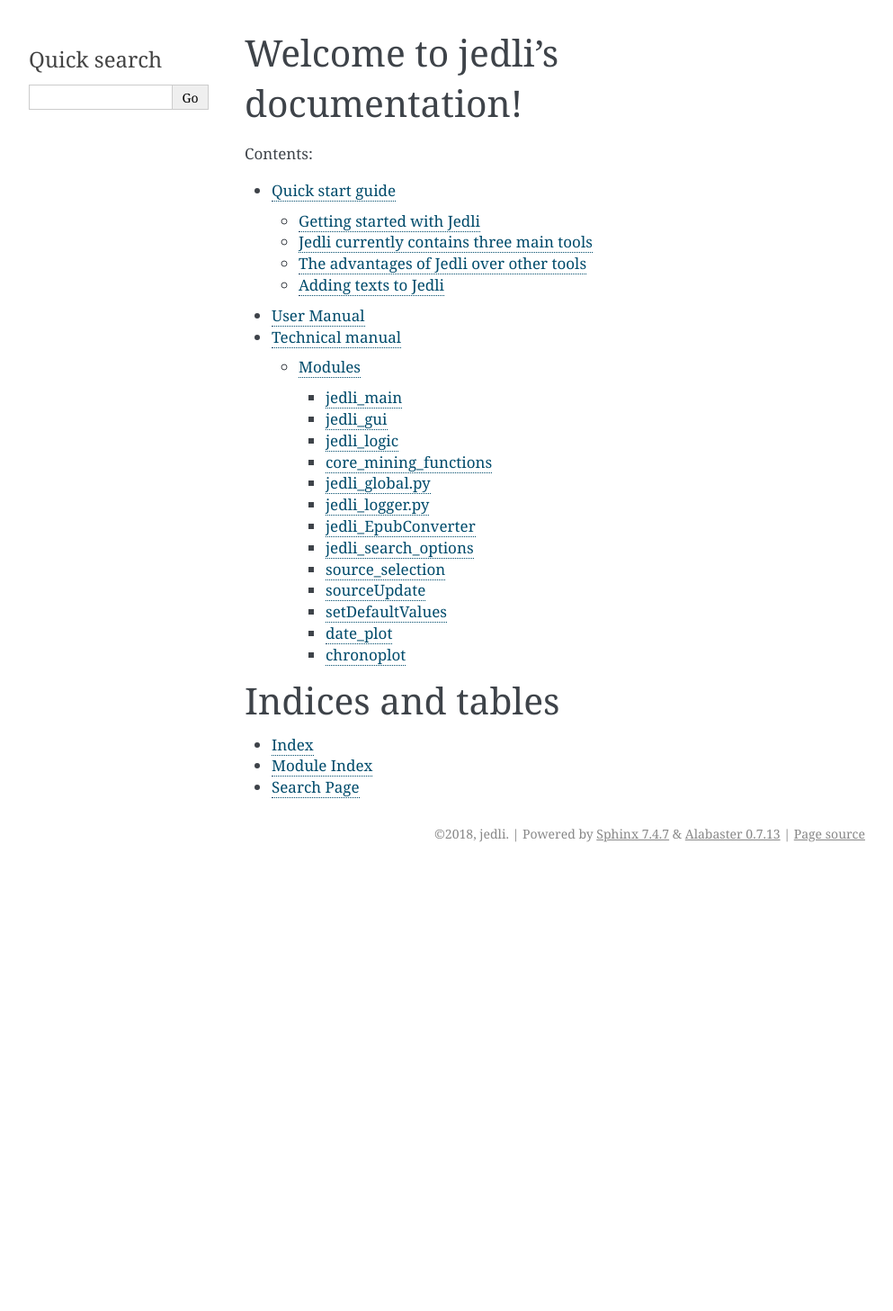
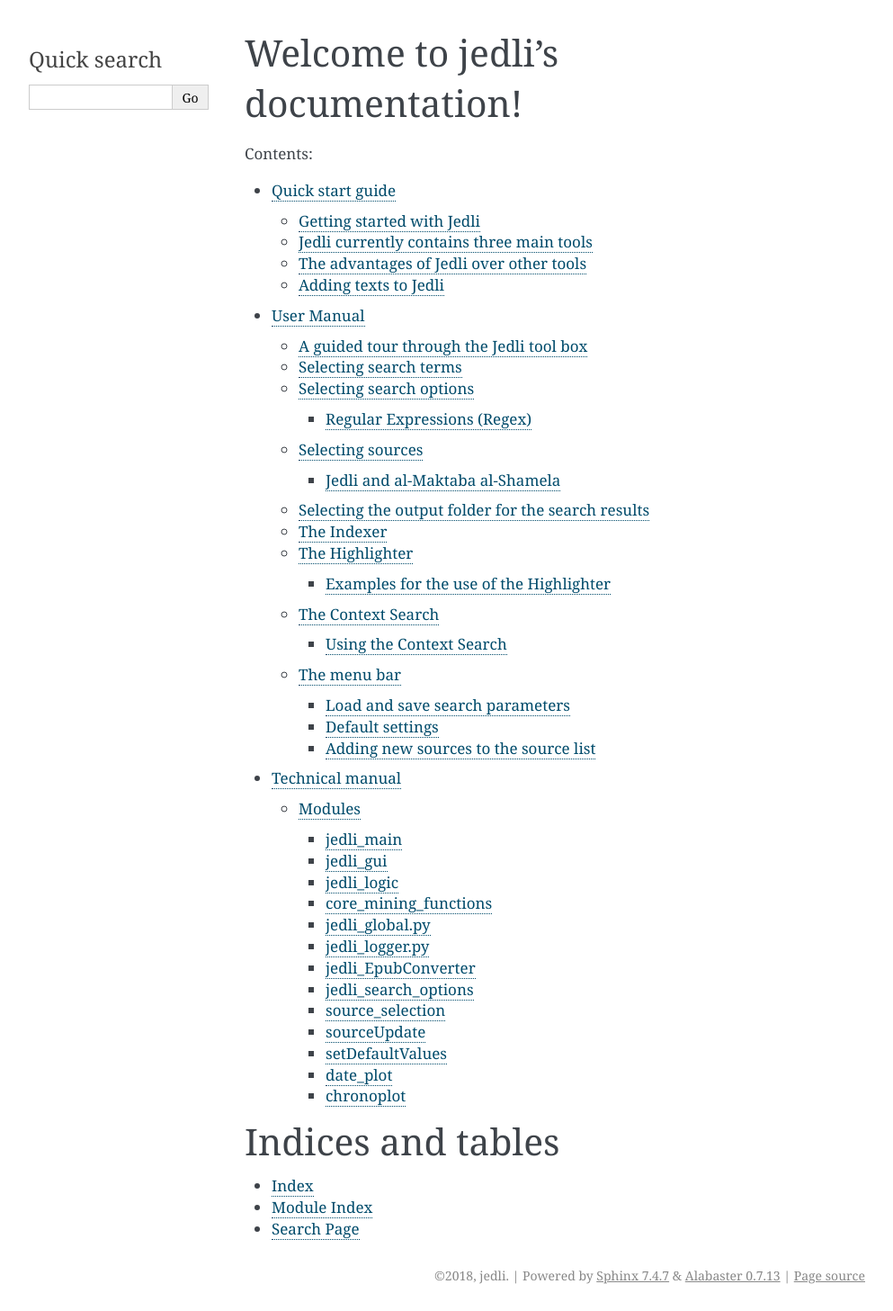
Before and after one commit to maximromanov/jedli, a Sphinx documentation site: the page built from documentation/index.rst, in a window 1280 px wide. Shown: the whole page at 90% size, without its empty margins (148-1141 px from the left). Built offline with Sphinx 7.4.7, drawn with Linux system fonts in a browser that asks for light colours; before the commit the page ends 966 px from its top, so only the background shows below that; some of the changed lines change nothing that is shown.

Commit message:
add first usermanual sections

```diff
--- a/documentation/source/usermanual.rst
+++ b/documentation/source/usermanual.rst
@@ -1,4 +1,99 @@
+===========
 User Manual
 ===========
 
-For now, see the pdf documentation on the GitHub page (https://github.com/pverkind/jedli)
+Under construction... For now, see the pdf documentation on the GitHub page (https://github.com/pverkind/jedli/documentation)
+
+
+A guided tour through the Jedli tool box
+========================================
+
+The main window of the Jedli tool box contains four key elements:
+
+1. the menu bar
+2. the “search term” frame
+3. the “input and output” frame
+4. the frames for the three main Jedli tools: the Indexer, the Highlighter, and the Context Search
+
+For any search, you should select
+
+1. one or more search terms,
+2. one or more sources you want to search,
+3. a folder where the results of your search will be saved,
+4. and the type of search you want to carry out.
+
+Upon launching the program, a second window appears next to the main window: the Jedli logger. In this window, you can follow what the program is doing.
+
+You can close the logger if you do not need it and re‐open it at any time by clicking “Display Jedli Logger” in the View menu.
+
+
+Selecting search terms
+======================
+
+There are a couple of ways to select search terms in Jedli:
+1. You can simply type a search term (in Arabic) in the entry fields. Search terms can consist of one or more words.
+2. Clicking the “Add more search words” button will give you more entry fields to add search terms
+3. You can use the Boolean values AND, OR and NOT in the following ways:
+   - NOT: exclude these search terms from the results
+   - OR: add the search term(s) in this field to the search terms in the preceding field. In the highlighter, these will be highlighted in the same colour as those in the preceding field; in the context search, any result will need to match a search term that is in either this field or the preceding one
+   - AND: in the context search, any result will match a search term in both fields
+4. In each entry field, you can type more than one search term, divided by a hyphen (“‐”). For example, if you write "البحر الأخضر-بحر فارس", Jedli will return results that contain either البحر الأخضر or بحر فارس.
+   NB: take care not to include additional spaces between the search terms and the hyphens.
+5. You can also employ user‐defined checklists of search terms. These checklists are simple text documents (.txt files) that contain one search term on every new line (for more on checklists, see below). You can open a checklist by clicking the “select checklist” button. This will open a standard “open file” dialog from which you can select your checklist
+
+Selecting search options
+========================
+
+Regular Expressions (Regex)
+___________________________
+
+Selecting sources
+=================
+
+Jedli and al‐Maktaba al‐Shamela
+_______________________________
+
+Selecting the output folder for the search results
+==================================================
+
+The Indexer
+===========
+
+The Highlighter
+===============
+
+Examples for the use of the Highlighter
+_______________________________________
+
+The Context Search
+==================
+
+Using the Context Search
+________________________
+
+The menu bar
+============
+
+Load and save search parameters
+_______________________________
+
+Default settings
+________________
+
+Adding new sources to the source list
+_____________________________________
+
+Batch download texts from the Jedli website
+~~~~~~~~~~~~~~~~~~~~~~~~~~~~~~~~~~~~~~~~~~~
+
+Select specific texts for download from Jedli’s “Download” window
+~~~~~~~~~~~~~~~~~~~~~~~~~~~~~~~~~~~~~~~~~~~~~~~~~~~~~~~~~~~~~~~~~
+
+Download texts from al‐Maktaba al‐Shamela and convert them
+~~~~~~~~~~~~~~~~~~~~~~~~~~~~~~~~~~~~~~~~~~~~~~~~~~~~~~~~~~
+
+Add texts from other sources
+~~~~~~~~~~~~~~~~~~~~~~~~~~~~
+
+Volume and page numbers
++++++++++++++++++++++++
```
